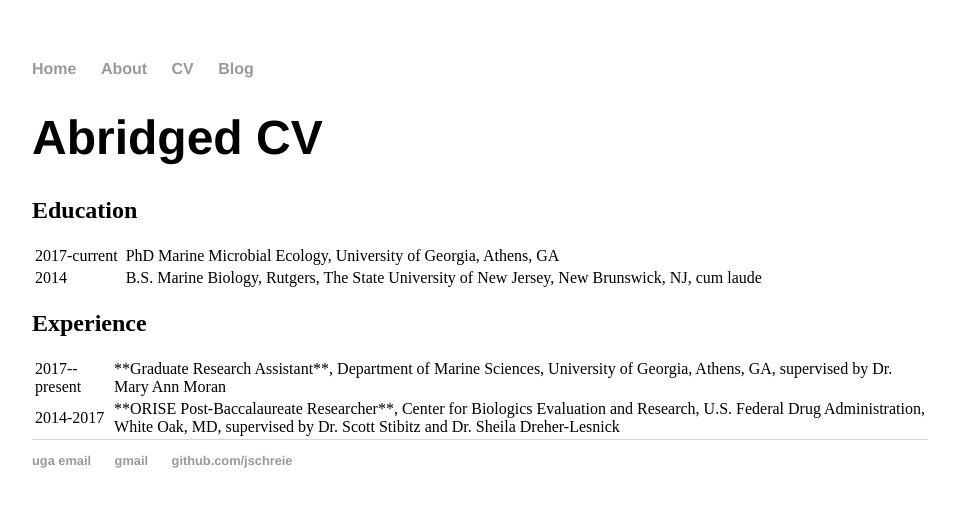
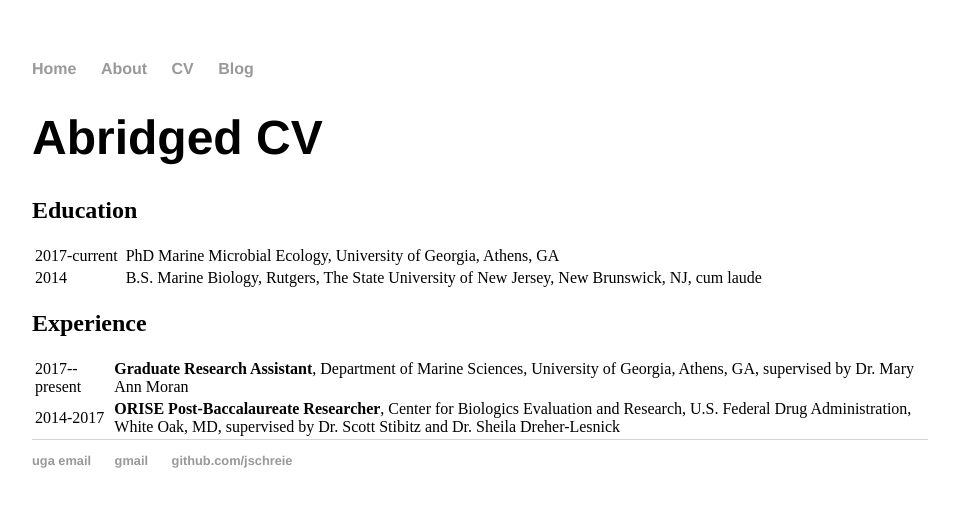
Before and after one commit to jschreie/jschreie.github.io, a Jekyll site: the page built from cv/index.html, in a window 1280 px wide. Shown: the top 507 px of the page, without its empty margins (160-1115 px from the left). Built offline with Jekyll 4.4.1, drawn with Linux system fonts in a browser that asks for light colours.

```diff
--- a/cv/index.html
+++ b/cv/index.html
@@ -26,12 +26,12 @@ title: Abridged CV
   <tr>
    <td> 2017--present </td>
    <td> </td>
-   <td> **Graduate Research Assistant**, Department of Marine Sciences, University of Georgia, Athens, GA, supervised by Dr. Mary Ann Moran </td>
+   <td> <b>Graduate Research Assistant</b>, Department of Marine Sciences, University of Georgia, Athens, GA, supervised by Dr. Mary Ann Moran </td>
   </tr>
   <tr>
    <td> 2014-2017 </td>
    <td> </td>
-   <td> **ORISE Post-Baccalaureate Researcher**, Center for Biologics Evaluation and Research, U.S. Federal Drug Administration, White Oak, MD, supervised by Dr. Scott Stibitz and Dr. Sheila Dreher-Lesnick </td>
+   <td> <b>ORISE Post-Baccalaureate Researcher</b>, Center for Biologics Evaluation and Research, U.S. Federal Drug Administration, White Oak, MD, supervised by Dr. Scott Stibitz and Dr. Sheila Dreher-Lesnick </td>
   </tr>
  </tbody>
 </table>
```
